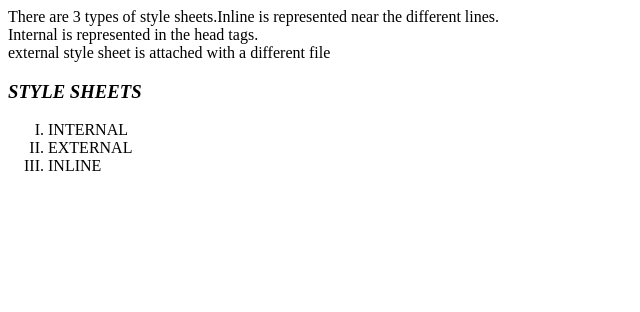
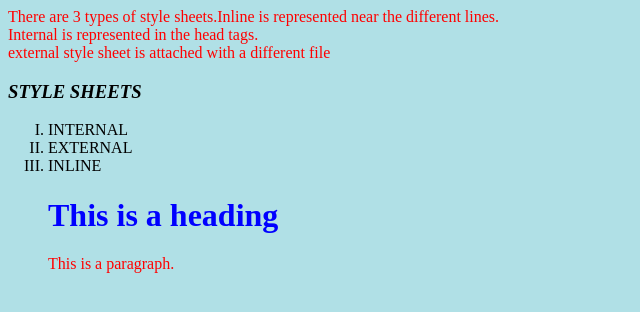
Before and after one commit to Jyoshn1234/QUIZ-2, a plain HTML site: page index.html in a window 1280 px wide. Shown: the whole page, without its empty margins (0-640 px from the left). Drawn offline with Linux system fonts and the light colour scheme.

Commit message:
Update index.html

```diff
--- a/index.html
+++ b/index.html
@@ -32,6 +32,19 @@ li.three{list-style-type:upper-roman}
 <li class = "two"> EXTERNAL</li>
 
 <li class = "three"> INLINE</li>
+ <head>
+<style>
+body {background-color: powderblue;}
+h1   {color: blue;}
+p    {color: red;}
+</style>
+</head>
+<body>
+
+<h1>This is a heading</h1>
+<p>This is a paragraph.</p>
+
+
 
 </ol>
 
```
